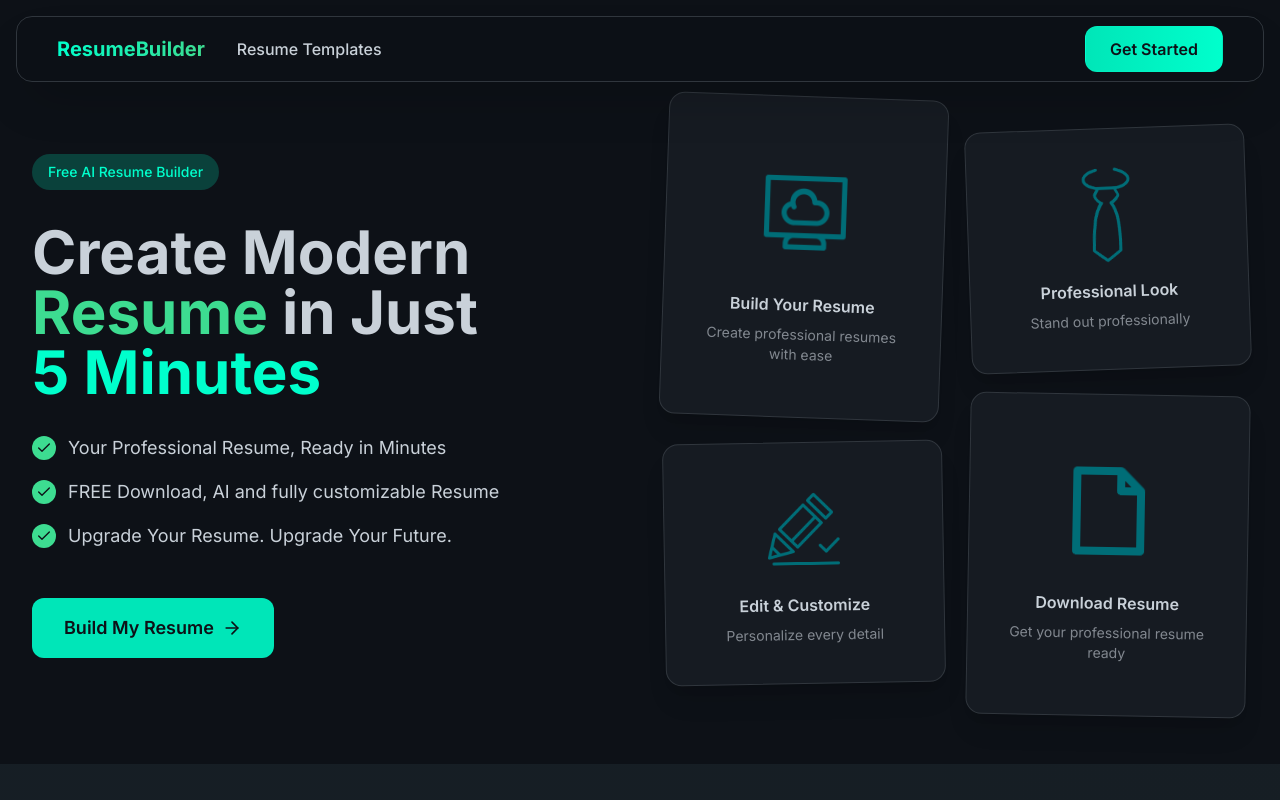
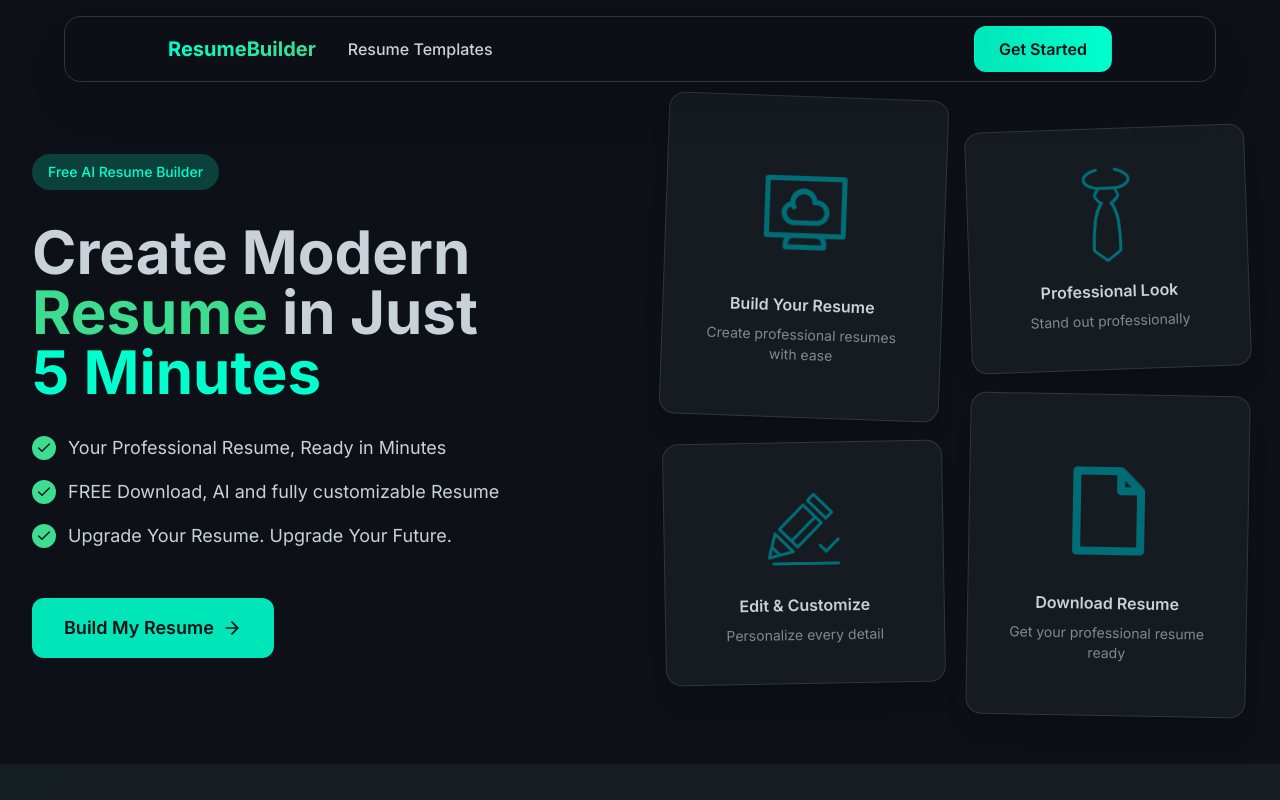
Before and after one commit to ClaudiuJitea/ResumeBuilderAI, a React (Vite) app: page / in a window 1280 px wide. Shown: the top 800 px of the page. Built offline with nearby package versions, Linux system fonts and the light colour scheme.

Commit message:
Update Navigation.tsx styling and width

```diff
--- a/src/components/Navigation.tsx
+++ b/src/components/Navigation.tsx
@@ -1,4 +1,3 @@
-import React from 'react';
 import { useResume } from '../context/ResumeContext';
 
 const Navigation = () => {
@@ -7,8 +6,8 @@ const Navigation = () => {
   if (state.currentStep !== 'landing') return null;
 
   return (
-    <nav className="fixed top-4 left-4 right-4 z-50 bg-background/95 backdrop-blur-md border border-border rounded-2xl shadow-2xl shadow-black/20">
-      <div className="max-w-7xl mx-auto px-6 sm:px-8 lg:px-10">
+    <nav className="fixed top-4 left-1/2 -translate-x-1/2 w-[90%] z-50 bg-background/95 backdrop-blur-md border border-border rounded-2xl shadow-2xl shadow-black/20">
+      <div className="max-w-5xl mx-auto px-6 sm:px-8 lg:px-10">
         <div className="flex justify-between items-center h-16">
           <div className="flex items-center space-x-8">
             <div className="text-heading font-bold text-xl bg-gradient-to-r from-accent to-heading bg-clip-text text-transparent">
```
